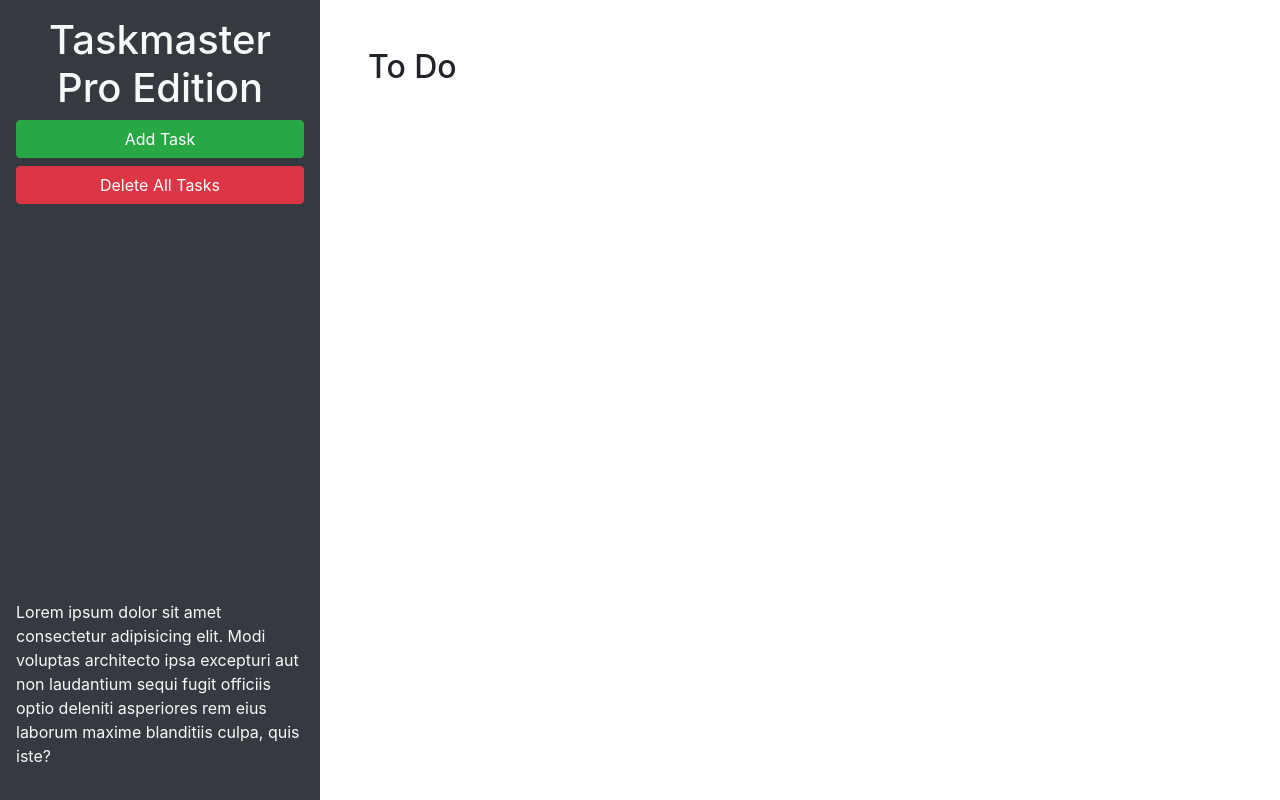
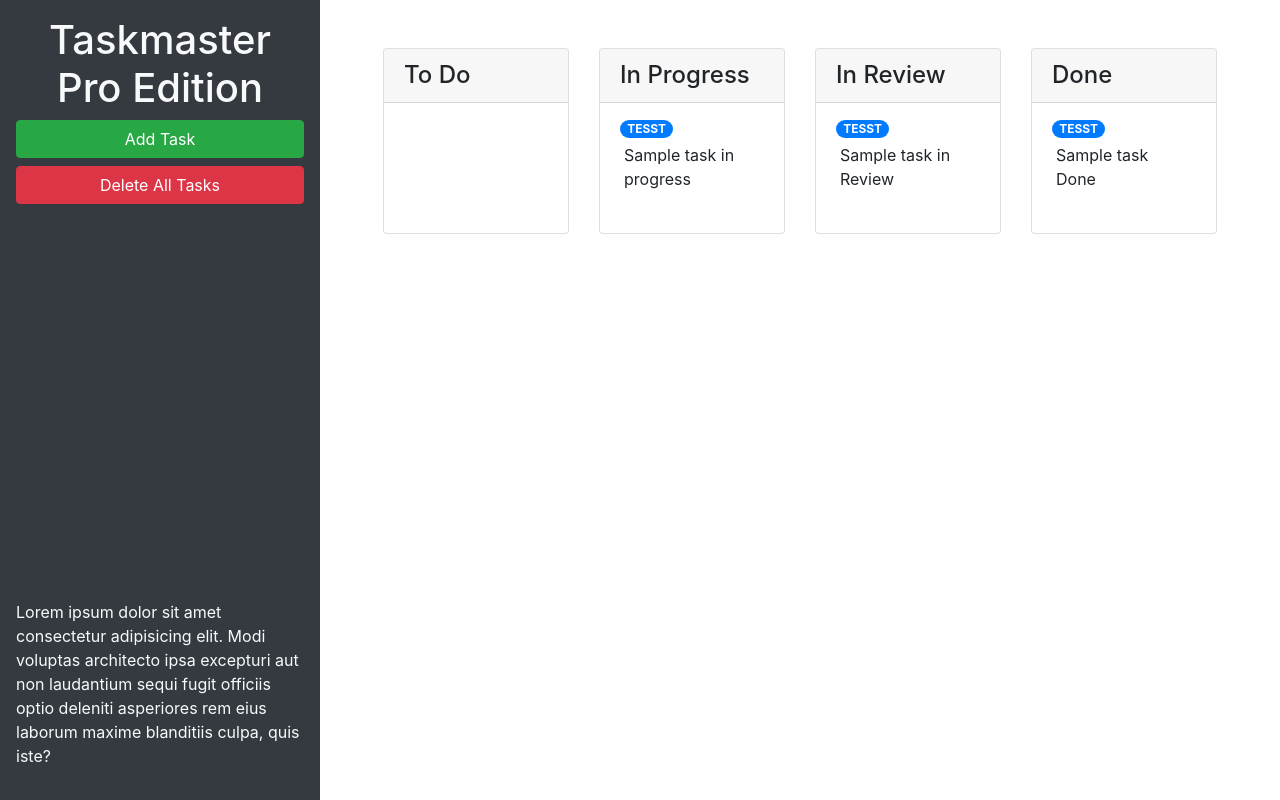
Before and after one commit to palminski/taskmaster-pro, a plain HTML site: page index.html in a window 1280 px wide. Drawn offline with nearby package versions, Linux system fonts and the light colour scheme.

Commit message:
added rows, columns and fixed up modal:

```diff
--- a/index.html
+++ b/index.html
@@ -24,11 +24,61 @@
       </p>
     </header>
     <main class="col-12 col-lg-9">
-      <div class="m-5">
-        <h2>To Do</h2>
-        <ul id="list-toDo" class="list-group"> </ul>
-      </div>
-    </main>
+      <div class="m-5 row justify-content-around">
+
+        <!-- To Do -->
+        <div class="col-12 col-md-6 col-xl-3 mb-3">
+          <div class="card">
+            <h4 class="card-header">To Do</h4>
+            <ul id="list-toDo" class="list-group list-group-flush"> </ul>
+          </div>
+        </div>
+
+        <!-- ?In Progress -->
+        <div class="col-12 col-md-6 col-xl-3 mb-3">
+          <div class="card">
+            <h4 class="card-header">In Progress</h4>
+            <ul id="list-inProgress" class="list-group list-group-flush">
+              <li class="list-group-item">
+                <span class="badge badge-primary badge-pill">TESST</span>
+                <p class="m-1">Sample task in progress</p>
+              </li>
+            </ul>
+          </div>
+
+        </div>
+        <!-- In Review -->
+        <div class="col-12 col-md-6 col-xl-3 mb-3">
+          <div class="card">
+            <h4 class="card-header">In Review</h4>
+            <ul id="list-inReview" class="list-group list-group-flush">
+              <li class="list-group-item">
+                <span class="badge badge-primary badge-pill">TESST</span>
+                <p class="m-1">Sample task in Review</p>
+              </li>
+            </ul>
+          </div>
+
+        </div>
+
+        <!-- Done -->
+        <div class="col-12 col-md-6 col-xl-3 mb-3">
+          <div class="card">
+            <h4 class="card-header">Done</h4>
+            <ul id="list-done" class="list-group list-group-flush">
+              <li class="list-group-item">
+                <span class="badge badge-primary badge-pill">TESST</span>
+                <p class="m-1">Sample task Done</p>
+              </li>
+            </ul>
+          </div>
+
+        </div>
+
+
+
+        </div>
+        </main>
   </div>
 
   <!-- Modal -->
@@ -46,11 +96,11 @@
           <form>
             <div class="form-group">
               <label for="modalTaskDescription">Task description</label>
-              <textarea id="modalTaskDescription" rows="3"></textarea>
+              <textarea id="modalTaskDescription" rows="3" class="form-control"></textarea>
             </div>
             <div class="form-group">
               <label for="modalDueDate">Due date</label>
-              <input type="text" id="modalDueDate" placeholder="mm/dd/yyyy" autocomplete="off" />
+              <input type="text" class="form-control" id="modalDueDate" placeholder="mm/dd/yyyy" autocomplete="off" />
             </div>
           </form>
         </div>
```
